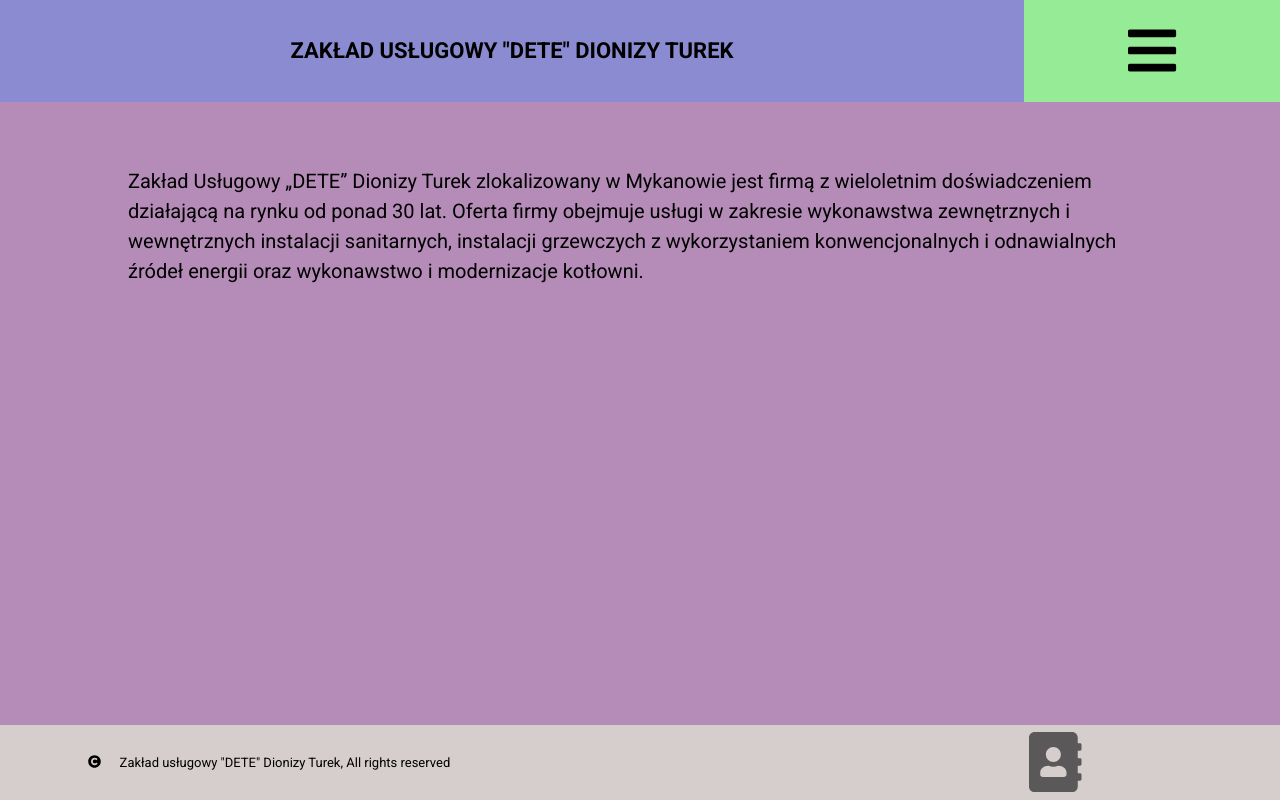
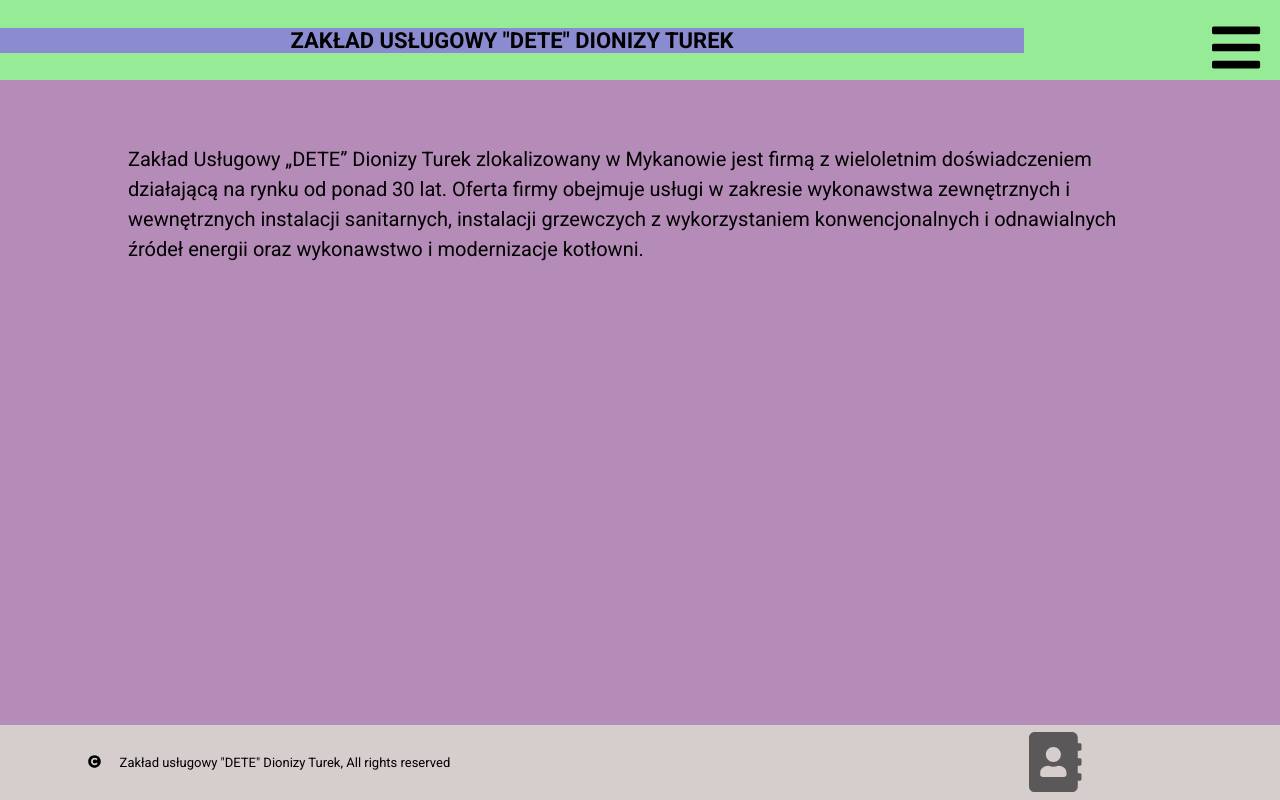
Before and after one commit to devjaktul/dete, a React (Create React App) app: page / in a window 1280 px wide. Built offline with nearby package versions, Linux system fonts and the light colour scheme.

Commit message:
Change in the menu

```diff
--- a/src/Css/main.css
+++ b/src/Css/main.css
@@ -24,57 +24,72 @@
 
 .Header {
   display: flex;
-  flex-direction: row;
+  width: 100vw;
+  height: 10vh;
   background-color: #96ec96;
 }
 .Header__name {
   flex-basis: 80%;
-  padding: 3%;
+  padding: 0 2%;
+  margin: auto;
   text-align: center;
   text-transform: uppercase;
   font-size: 2.2rem;
   background-color: #8b8bd1;
 }
 .Header__navigation {
-  flex-grow: 1;
   position: relative;
-  margin: auto;
-  text-align: center;
-}
-.Header__navigation i {
-  font-size: 4rem;
+  flex-basis: 20%;
 }
 
 .Mobile-nav__button {
   font-size: 5.5rem;
+  position: fixed;
+  top: 20px;
+  right: 20px;
+  z-index: 1;
 }
 
+.Nav-list__bg {
+  position: fixed;
+  top: 0;
+  left: 0;
+  width: 100vw;
+  height: 100vh;
+  background-color: rgba(0, 0, 0, 0.3);
+}
 .Nav-list__list {
-  position: fixed;
+  position: absolute;
   top: 0;
   left: 0;
   width: 80vw;
   height: 100vh;
   background-color: #ecd8ec;
-  padding-top: 35%;
   line-height: 2.5;
+  z-index: 1;
 }
 .Nav-list__item {
+  position: relative;
+  top: 20%;
+  text-align: center;
   font-size: 2.5rem;
   font-weight: 700;
+}
+.Nav-list__link {
+  font-size: 2.5rem;
 }
 .Nav-list-offers__list {
   display: flex;
   flex-direction: column;
 }
-.Nav-list-offers__item {
+.Nav-list-offers__link {
   font-size: 2rem;
   font-weight: 300;
   padding: 0 5%;
 }
-.Nav-list-offers__item:nth-last-child(1) {
+
+.Nav-lh {
   line-height: 1.3;
-  color: red;
 }
 
 .Page {
--- a/src/Layouts/Header.js
+++ b/src/Layouts/Header.js
@@ -5,10 +5,12 @@ import MobileNav from './Navigation/MobileNav';
 
 const Header = () => (
     <>
-    <h1 className='Header__name'>zakład usługowy "dete" dionizy turek</h1>
-    <nav className='Header__navigation'>
-    {<MobileNav/>}
-    </nav>
+    <div className='Header'>
+        <h1 className='Header__name'>zakład usługowy "dete" dionizy turek</h1>
+        <nav className='Header__navigation'>
+            {<MobileNav/>}
+        </nav>
+    </div>
     </>
 )
 
--- a/src/Layouts/Navigation/NavList.js
+++ b/src/Layouts/Navigation/NavList.js
@@ -9,11 +9,12 @@ const NavList = (props) => {
 
 return (
     <>
+    <div className='Nav-list__bg'>
         <ul className='Nav-list__list List-style'>
             <li className='Nav-list__item'>
                 <Link
                     to="/"
-                className='Nav-list__item Link-style'
+                    className='Nav-list__link Link-style'
                     onClick={props.closeMenu}
                 >
                     Home
@@ -71,14 +72,14 @@ return (
             <li className='Nav-list__item'>
                 <Link
                     to="/contact"
-                className='Nav-list__item Link-style'
+                    className='Nav-list__link Link-style'
                     onClick={props.closeMenu}
                 >
                     Kontakt
                 </Link>
             </li>
         </ul>
-
+    </div>
 
 
     </>
--- a/src/Layouts/Navigation/OffersList.js
+++ b/src/Layouts/Navigation/OffersList.js
@@ -5,28 +5,28 @@ const OffersList = (props) => {
     return (
         <>
         <ul className='Nav-list-offers__list List-style'>
-                <li>
+                <li className='Nav-list-offers__item'>
                    <Link
                         to="/installations"
-                        className='Nav-list-offers__item Link-style'
+                        className='Nav-list-offers__link Link-style'
                         onClick={props.closeMenu}
                    >
                         Instalacje
                     </Link>
                 </li>
-                <li>
+                <li className='Nav-list-offers__item'>
                     <Link
                         to="/boilerRoom"
-                        className='Nav-list-offers__item Link-style'
+                        className='Nav-list-offers__link Link-style'
                         onClick={props.closeMenu}
                     >
                         Kotłownia
                     </Link>
                 </li>
-                <li>
+                <li className='Nav-list-offers__item'>
                     <Link
                         to="/connections"
-                        className='Nav-list-offers__item Link-style'
+                        className='Nav-list-offers__link Link-style'
                         onClick={props.closeMenu}
                     >
                         Przyłącza WOD-KAN
@@ -35,7 +35,7 @@ const OffersList = (props) => {
                 <li>
                     <Link
                         to="/res"
-                        className='Nav-list-offers__item Link-style'
+                        className='Nav-list-offers__link Link-style Nav-lh'
                         onClick={props.closeMenu}
                     >
                         Nowoczesne systemy grzewcze
--- a/src/Sass/components/Layouts/Navigation/_mobile-nav.scss
+++ b/src/Sass/components/Layouts/Navigation/_mobile-nav.scss
@@ -2,5 +2,10 @@
 
     &__button {
         font-size: 5.5rem;
+        position: fixed;
+        top: 20px;
+        right: 20px;
+        z-index: 1;
+        // background-color: rgb(223, 142, 45);
     }
 }
--- a/src/Sass/components/Layouts/_header.scss
+++ b/src/Sass/components/Layouts/_header.scss
@@ -1,11 +1,13 @@
 .Header {
     display: flex;
-    flex-direction: row;
+    width: 100vw;
+    height: 10vh;
     background-color: rgb(150, 236, 150);
 
     &__name {
         flex-basis: 80%;
-        padding: 3%;
+        padding: 0 2%;
+        margin: auto;
         text-align: center;
         text-transform: uppercase;
         font-size: 2.2rem;
@@ -13,15 +15,7 @@
     }
 
     &__navigation {
-        flex-grow: 1;
         position: relative;
-        margin: auto;
-        text-align: center;
-        // line-height: 200%;
-
-        & i {
-            font-size: 4rem;
-        }
-
+        flex-basis: 20%;
     }
 }
```
Also changed, not shown: src/Sass/components/Layouts/Navigation/_nav-list.scss (+24 -12 lines), src/Layouts/Navigation/MobileNav.js (indentation only), 1 other file (tests, documents, lock files or other folders). Lines whose indentation alone changed are shown as unchanged.
